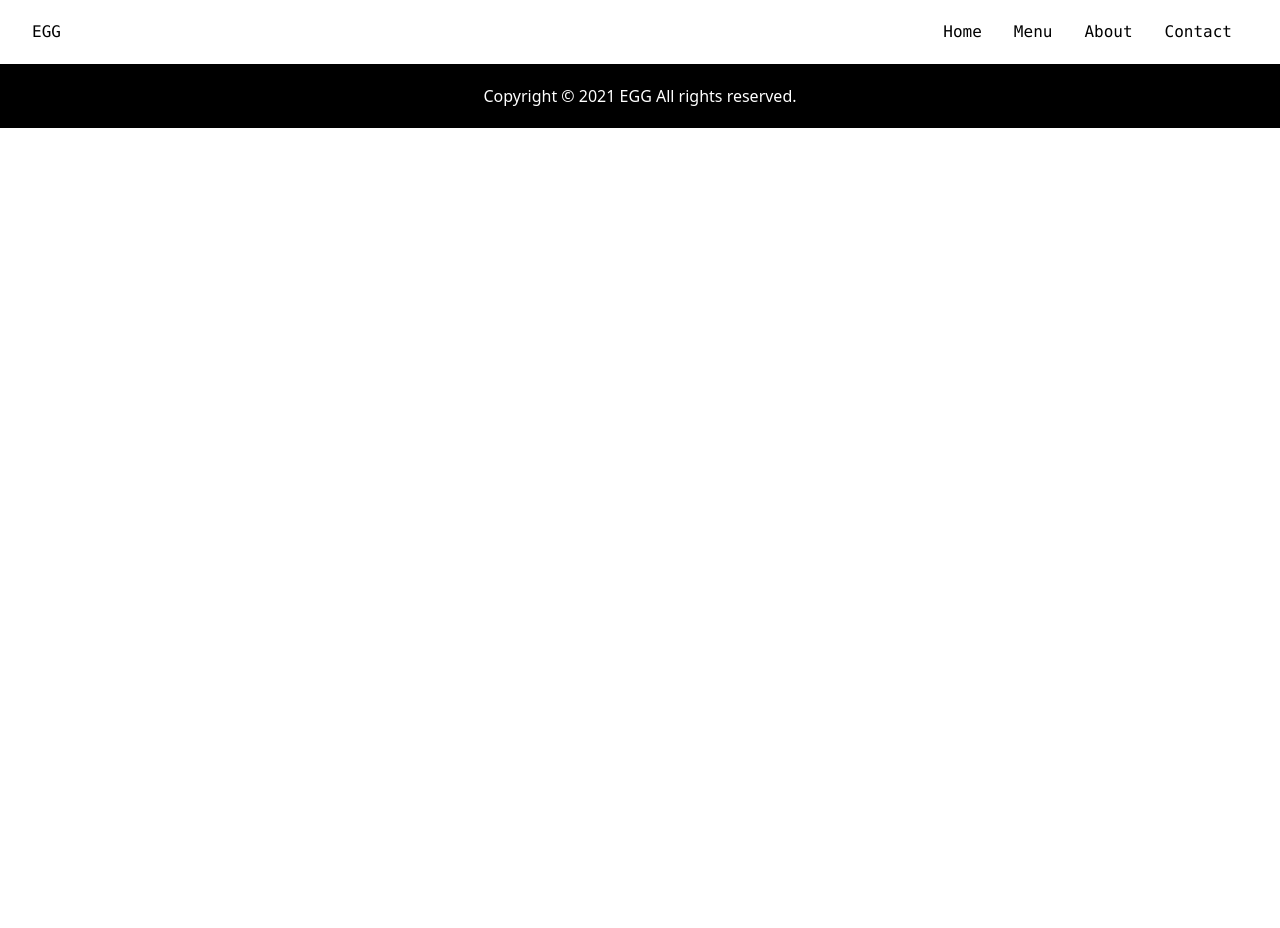
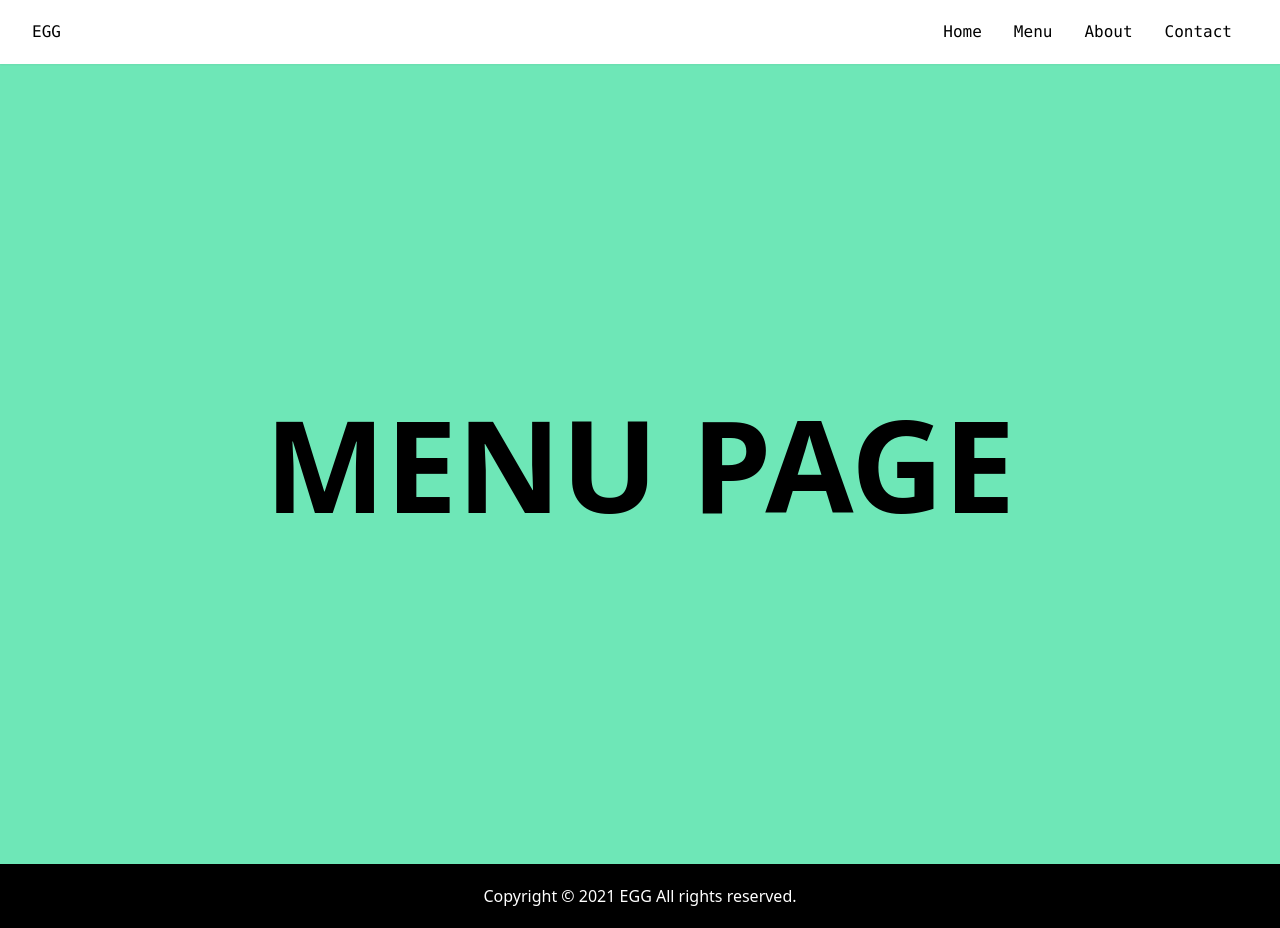
Before and after one commit to samseen/tailwind-sample-project, a React (Create React App) app: page /menu in a window 1280 px wide. Before the commit the page ends 800 px from the top, so only its background shows below. Built offline with nearby package versions, Linux system fonts and the light colour scheme.

Commit message:
Added the content for the menu page.

```diff
--- a/src/App.js
+++ b/src/App.js
@@ -3,6 +3,7 @@
 import Footer from './components/Footer'
 import Home from './pages';
 import About from './pages/about';
+import Menu from './pages/menu';
 import { Switch, Route } from 'react-router-dom'
 
 function App() {
@@ -11,6 +12,7 @@
       <Navbar />
       <Switch>
         <Route path="/" exact component={Home} />
+        <Route path="/menu" exact component={Menu} />
         <Route path="/about" exact component={About} />
       </Switch>
       <Footer />
--- a/src/pages/menu.js
+++ b/src/pages/menu.js
@@ -0,0 +1,11 @@
+import React from 'react'
+
+const Menu = () => {
+    return (
+        <div className="h-screen flex justify-center items-center bg-green-300">
+            <h1 className="text-9xl uppercase font-black">Menu Page</h1>
+        </div>
+    )
+}
+
+export default Menu
```
